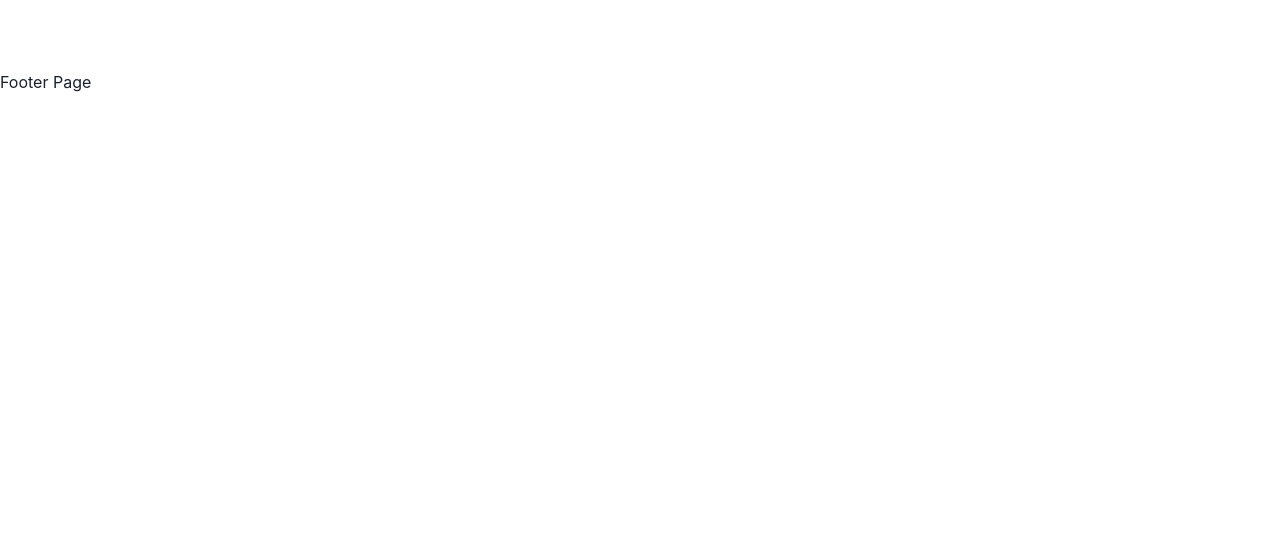
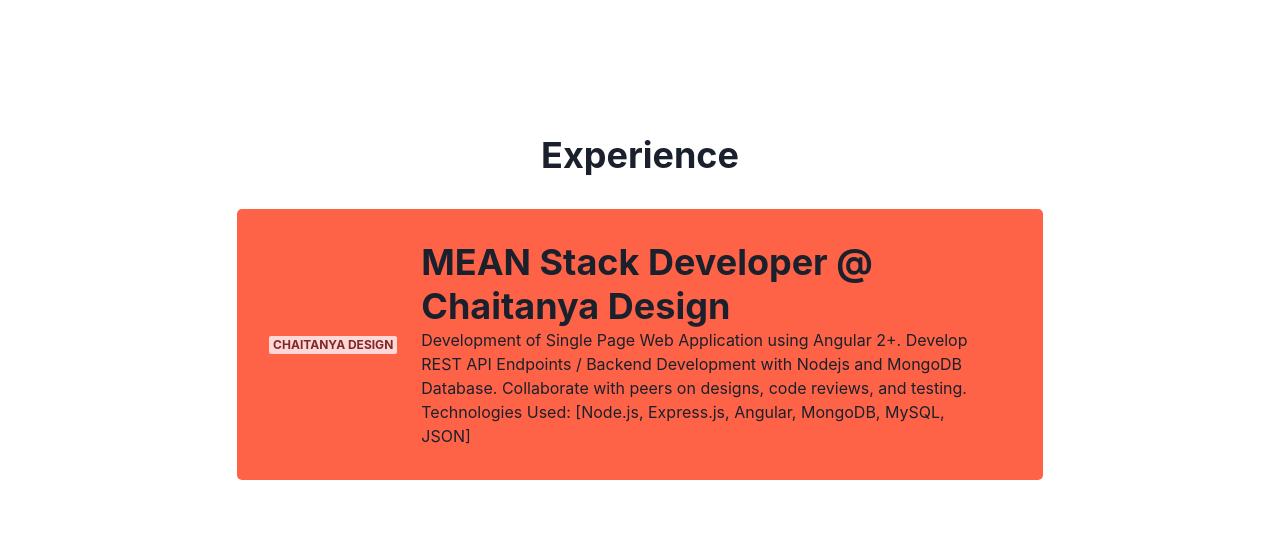
Before and after one commit to Nabin19677/PersonalPortfolio, a Next.js app: page / in a window 1280 px wide. Shown: the part 1405-1953 px from the top of the page. Before the commit the page ends 1499 px from the top, so only its background shows below. Built offline with nearby package versions, Linux system fonts and the light colour scheme.

Commit message:
added experience page

```diff
--- a/components/sections/About.js
+++ b/components/sections/About.js
@@ -18,6 +18,10 @@
       </Center>
       <Box px="8" py="16">
         <HStack>
+          <Box boxSize="sm">
+            <Image src="/coding.png" alt="Coding Pic" />
+          </Box>
+          <Spacer />
           <Container>
             <Text fontSize="lg">
               Hi, I&apos;m Anil! I am a full stack developer that studied
@@ -25,10 +29,6 @@
               Bedfordshire.
             </Text>
           </Container>
-          <Spacer />
-          <Box boxSize="sm">
-            <Image src="https://bit.ly/dan-abramov" alt="Anil Khadka Pic" />
-          </Box>
         </HStack>
       </Box>
     </Box>
--- a/components/sections/Experience.js
+++ b/components/sections/Experience.js
@@ -1,7 +1,43 @@
+import {
+  Center,
+  Box,
+  Heading,
+  HStack,
+  VStack,
+  Container,
+  Text,
+  Badge,
+} from "@chakra-ui/react";
+
 export default function Experience() {
   return (
-    <>
-      <p>Experience Page</p>
-    </>
+    <Box p="16">
+      <Center>
+        <Heading>Experience</Heading>
+      </Center>
+      <Center>
+        <Box bg="tomato" borderRadius={5} p="8" mt="8">
+          <Box>
+            <HStack>
+              <VStack>
+                <Badge colorScheme="red">Chaitanya Design</Badge>
+              </VStack>
+              <Box>
+                <Container>
+                  <Heading>MEAN Stack Developer @ Chaitanya Design</Heading>
+                  <Text>
+                    Development of Single Page Web Application using Angular 2+.
+                    Develop REST API Endpoints / Backend Development with Nodejs
+                    and MongoDB Database. Collaborate with peers on designs,
+                    code reviews, and testing. Technologies Used: [Node.js,
+                    Express.js, Angular, MongoDB, MySQL, JSON]
+                  </Text>
+                </Container>
+              </Box>
+            </HStack>
+          </Box>
+        </Box>
+      </Center>
+    </Box>
   );
 }
--- a/pages/index.js
+++ b/pages/index.js
@@ -16,8 +16,9 @@
     <div>
       <Landing />
       <About />
-      {/*<Skills />
       <Experience />
+      {/*
+      <Skills/>
       <Projects />
       <Contact /> */}
     </div>
```
Also changed, not shown: public/coding.png (added).
